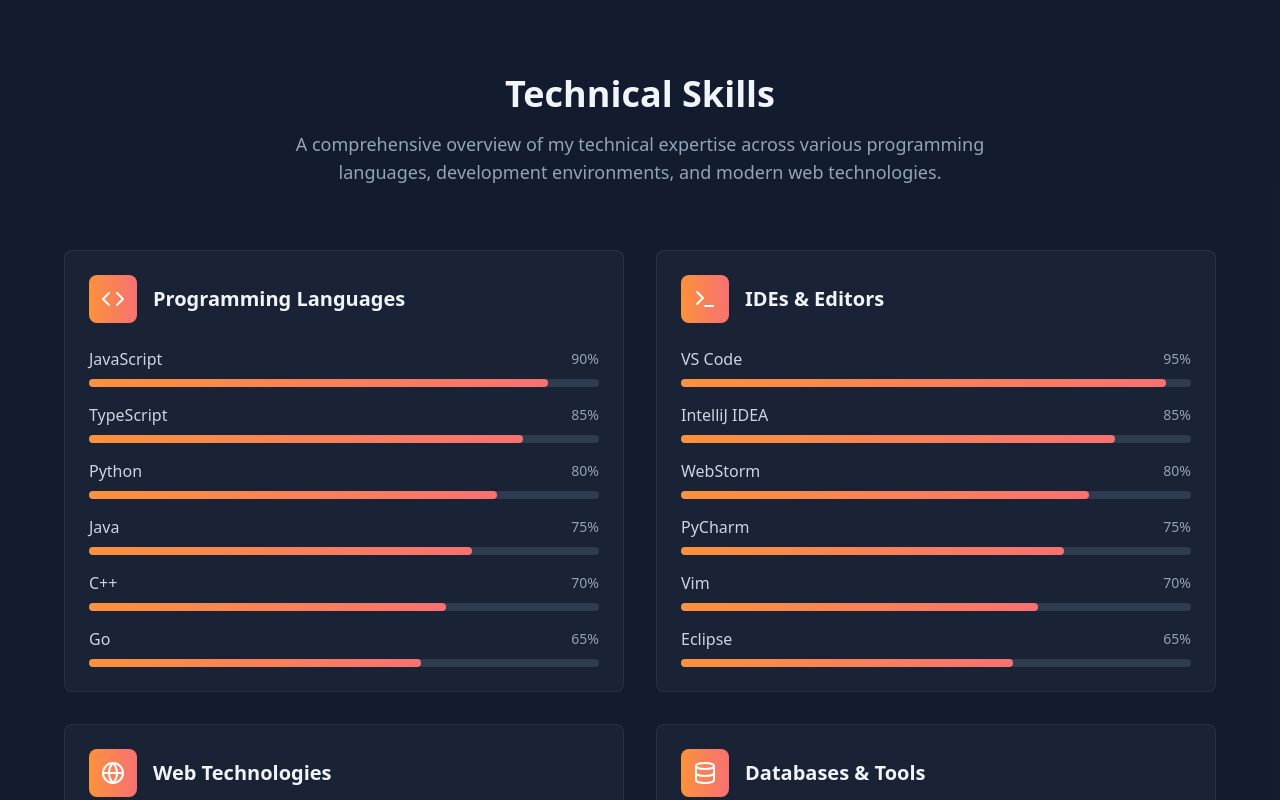
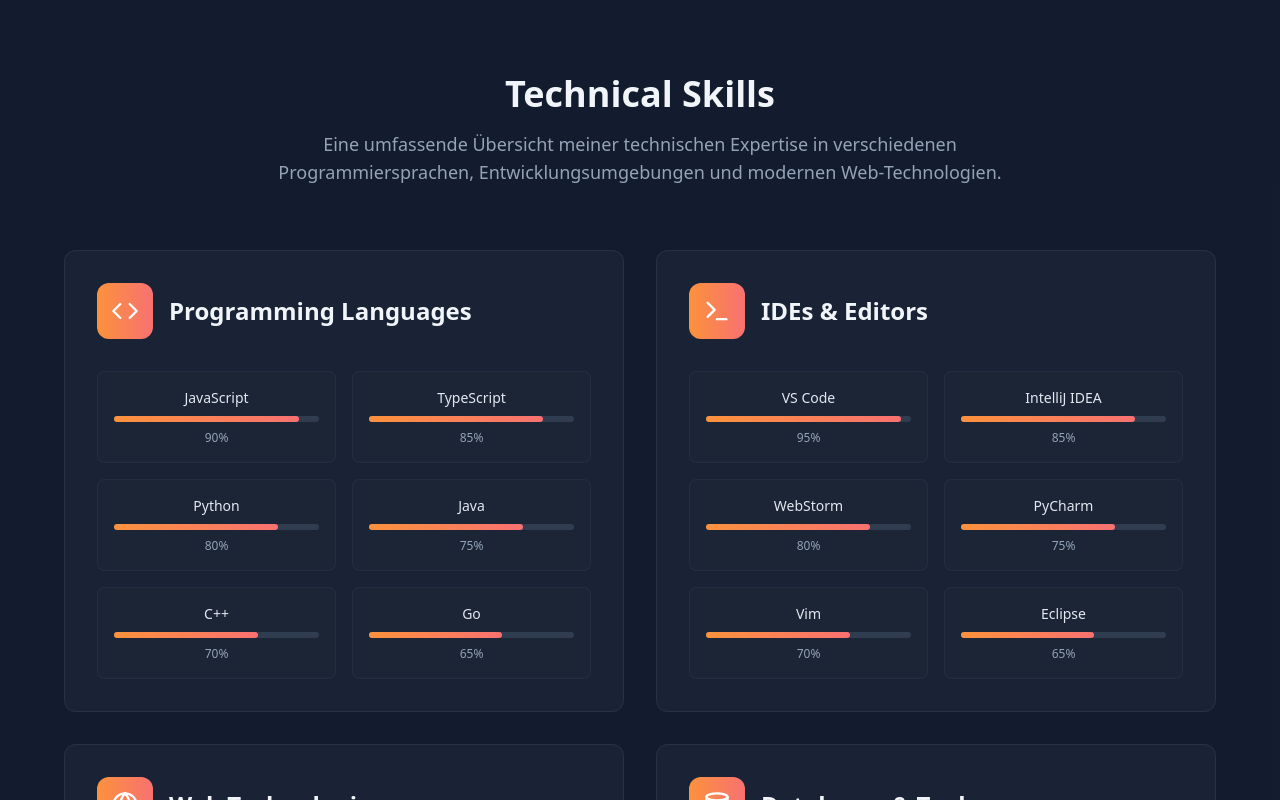
Before and after one commit to SacherKimberly/codeby.kim, a React (Vite) app: page / in a window 1280 px wide. Shown: the part 1340-2140 px from the top of the page. Built offline with nearby package versions, Linux system fonts and the light colour scheme.

Commit message:
Refactor skill listing
Modify the presentation of the skills section.

```diff
--- a/src/components/Skills.tsx
+++ b/src/components/Skills.tsx
@@ -62,8 +62,8 @@ const Skills = () => {
             Technical Skills
           </h2>
           <p className="text-lg text-slate-400 max-w-3xl mx-auto">
-            A comprehensive overview of my technical expertise across various programming languages,
-            development environments, and modern web technologies.
+            Eine umfassende Übersicht meiner technischen Expertise in verschiedenen Programmiersprachen,
+            Entwicklungsumgebungen und modernen Web-Technologien.
           </p>
         </div>
 
@@ -71,27 +71,30 @@ const Skills = () => {
           {skillCategories.map((category, categoryIndex) => (
             <div
               key={category.title}
-              className="bg-slate-700/20 rounded-lg p-6 border border-slate-600/30 hover:border-orange-400/50 transition-all duration-300"
+              className="bg-slate-700/20 rounded-xl p-8 border border-slate-600/30 hover:border-orange-400/50 transition-all duration-300 group"
             >
-              <div className="flex items-center mb-6">
-                <div className="w-12 h-12 bg-gradient-to-r from-orange-400 to-red-400 rounded-lg flex items-center justify-center mr-4">
-                  <category.icon className="w-6 h-6 text-white" />
+              <div className="flex items-center mb-8">
+                <div className="w-14 h-14 bg-gradient-to-r from-orange-400 to-red-400 rounded-xl flex items-center justify-center mr-4 group-hover:scale-110 transition-transform duration-300">
+                  <category.icon className="w-7 h-7 text-white" />
                 </div>
-                <h3 className="text-xl font-semibold text-slate-100">{category.title}</h3>
+                <h3 className="text-2xl font-semibold text-slate-100">{category.title}</h3>
               </div>
 
-              <div className="space-y-4">
+              <div className="grid grid-cols-2 gap-4">
                 {category.skills.map((skill, skillIndex) => (
-                  <div key={skill.name} className="space-y-2">
-                    <div className="flex justify-between items-center">
-                      <span className="text-slate-300 font-medium">{skill.name}</span>
-                      <span className="text-slate-400 text-sm">{skill.level}%</span>
-                    </div>
-                    <div className="w-full bg-slate-600/50 rounded-full h-2">
-                      <div
-                        className="bg-gradient-to-r from-orange-400 to-red-400 h-2 rounded-full transition-all duration-1000 ease-out"
-                        style={{ width: `${skill.level}%` }}
-                      ></div>
+                  <div
+                    key={skill.name}
+                    className="bg-slate-800/40 rounded-lg p-4 border border-slate-600/20 hover:border-orange-400/30 transition-all duration-200 hover:transform hover:scale-105"
+                  >
+                    <div className="flex flex-col items-center text-center">
+                      <span className="text-slate-200 font-medium text-sm mb-2">{skill.name}</span>
+                      <div className="w-full bg-slate-600/50 rounded-full h-1.5 mb-2">
+                        <div
+                          className="bg-gradient-to-r from-orange-400 to-red-400 h-1.5 rounded-full transition-all duration-1000 ease-out"
+                          style={{ width: `${skill.level}%` }}
+                        ></div>
+                      </div>
+                      <span className="text-slate-400 text-xs">{skill.level}%</span>
                     </div>
                   </div>
                 ))}
```
